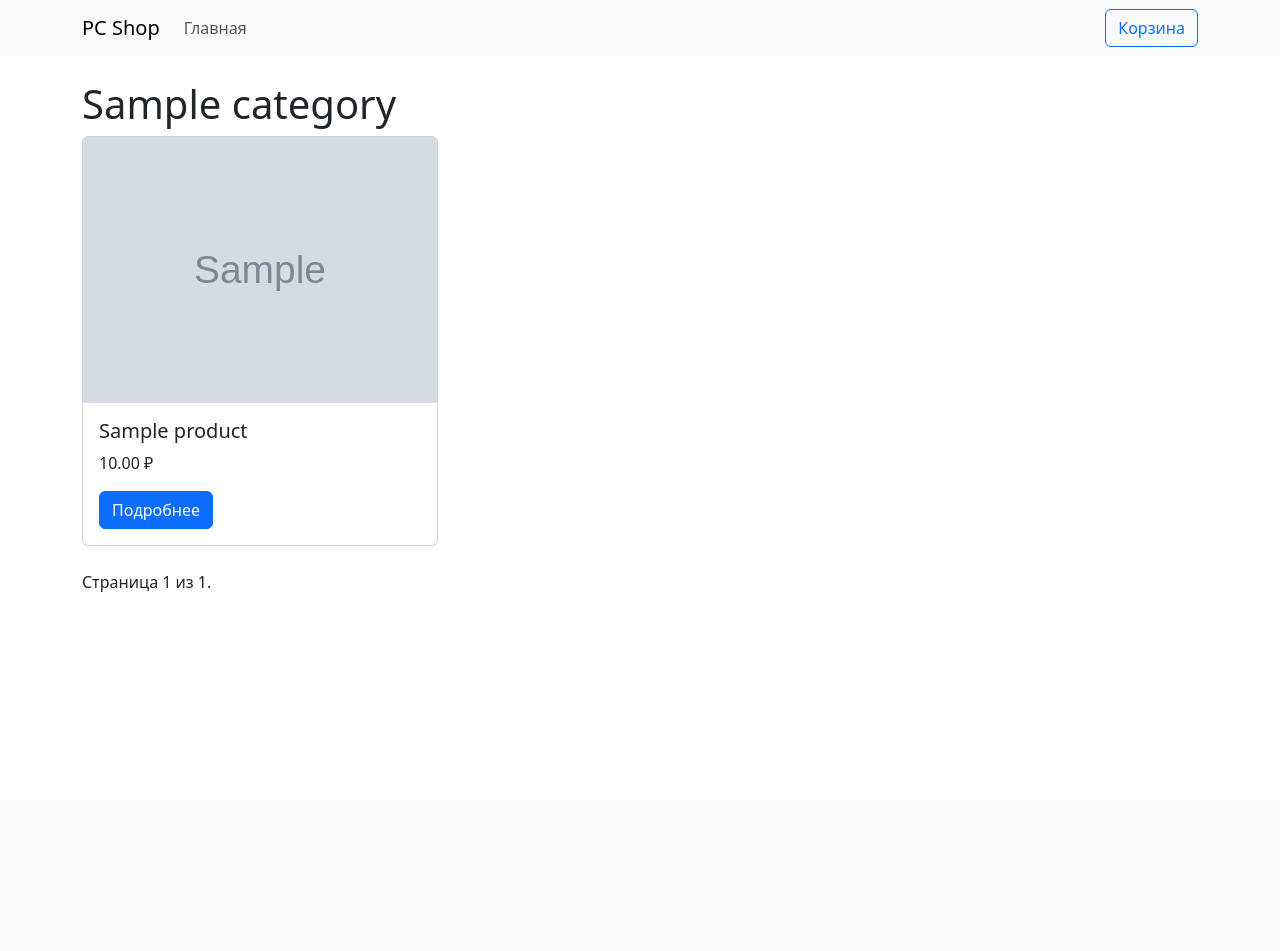
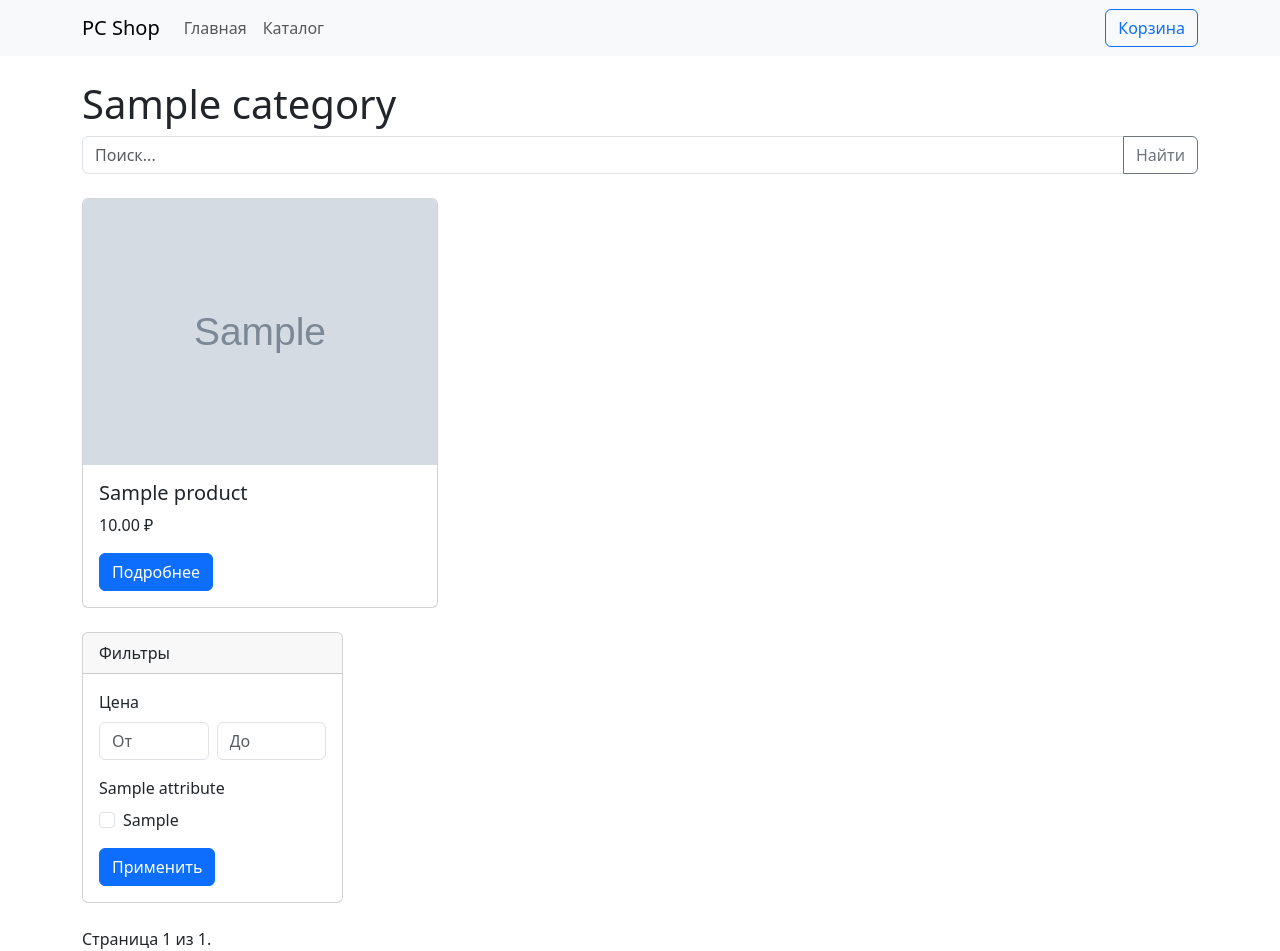
Before and after one commit to Max-Ivashura/PC-Shop_DiplomProject, a Django app: a page that uses pc_shop/templates/base.html in a window 1280 px wide. Before the commit the page ends 592 px from the top, so only its background shows below. Run offline with Django 4.2, Linux system fonts and the light colour scheme; tables that the repository leaves empty hold one stand-in row (values such as "Sample post"); grey boxes marked "Sample" are stand-in pictures.

Commit message:
4 Stage - Products: Catalog functional

```diff
--- /dev/null
+++ b/pc_shop/products/filters.py
@@ -0,0 +1,30 @@
+import django_filters
+from .models import Product, AttributeGroup, Attribute, ProductAttribute
+
+
+class ProductFilter(django_filters.FilterSet):
+    price_min = django_filters.NumberFilter(field_name="price", lookup_expr='gte')
+    price_max = django_filters.NumberFilter(field_name="price", lookup_expr='lte')
+
+    class Meta:
+        model = Product
+        fields = ['price_min', 'price_max']
+
+    def __init__(self, *args, **kwargs):
+        category = kwargs.pop('category', None)
+        super().__init__(*args, **kwargs)
+
+        # Динамически добавляем фильтры по характеристикам для текущей категории
+        if category:
+            # Получаем все группы характеристик для категории
+            attribute_groups = AttributeGroup.objects.filter(category=category)
+            for group in attribute_groups:
+                # Для каждой группы добавляем фильтры по её характеристикам
+                for attr in group.attributes.all():
+                    # Используем MultipleChoiceFilter для чекбоксов
+                    self.filters[f'attr_{attr.id}'] = django_filters.MultipleChoiceFilter(
+                        field_name=f'attributes__value',
+                        lookup_expr='icontains',
+                        label=attr.name,
+                        choices=ProductAttribute.objects.filter(attribute=attr).values_list('value', 'value').distinct()
+                    )
--- a/pc_shop/products/templates/products/product_list.html
+++ b/pc_shop/products/templates/products/product_list.html
@@ -7,6 +7,19 @@
 {% block content %}
 <h1>{% if category %}{{ category.name }}{% else %}Каталог{% endif %}</h1>
 
+<!-- Поисковая строка -->
+<div class="mb-4">
+    <form method="get" action="">
+        <div class="input-group">
+            <input type="text" class="form-control" name="search" placeholder="Поиск..."
+                   value="{{ request.GET.search }}">
+            <button class="btn btn-outline-secondary" type="submit">Найти</button>
+        </div>
+    </form>
+</div>
+
+
+<!-- Список товаров -->
 <div class="row">
     {% for product in products %}
     <div class="col-md-4 mb-4">
@@ -20,6 +33,52 @@
         </div>
     </div>
     {% endfor %}
+</div>
+
+<!-- Боковая панель фильтров -->
+<div class="row">
+    <div class="col-md-3">
+        <div class="card mb-4">
+            <div class="card-header">Фильтры</div>
+            <div class="card-body">
+                <form method="get" action="">
+                    <!-- Цена -->
+                    <div class="mb-3">
+                        <label class="form-label">Цена</label>
+                        <div class="row g-2">
+                            <div class="col">
+                                <input type="number" class="form-control" name="price_min" placeholder="От"
+                                       value="{{ request.GET.price_min }}">
+                            </div>
+                            <div class="col">
+                                <input type="number" class="form-control" name="price_max" placeholder="До"
+                                       value="{{ request.GET.price_max }}">
+                            </div>
+                        </div>
+                    </div>
+
+                    <!-- Характеристики -->
+                    {% for field in filter.form %}
+                    {% if 'attr_' in field.name %}
+                    <div class="mb-3">
+                        <label class="form-label">{{ field.label }}</label>
+                        {% for choice in field.field.choices %}
+                        <div class="form-check">
+                            <input class="form-check-input" type="checkbox" name="{{ field.name }}"
+                                   value="{{ choice.0 }}"
+                                   {% if choice.0 in field.value|default_if_none:'' %}checked{% endif %}>
+                            <label class="form-check-label">{{ choice.0 }}</label>
+                        </div>
+                        {% endfor %}
+                    </div>
+                    {% endif %}
+                    {% endfor %}
+
+                    <button type="submit" class="btn btn-primary">Применить</button>
+                </form>
+            </div>
+        </div>
+    </div>
 </div>
 
 <!-- Пагинация -->
--- a/pc_shop/products/views.py
+++ b/pc_shop/products/views.py
@@ -1,24 +1,47 @@
+from .filters import ProductFilter
+from .models import Product, Category
+from django.db.models import Q
+from django_filters.views import FilterView
 from django.shortcuts import render, get_object_or_404
 from django.views.generic import ListView, DetailView
-from .models import Product, Category
 
-class ProductListView(ListView):
+
+class ProductListView(FilterView):
     model = Product
     template_name = 'products/product_list.html'
     context_object_name = 'products'
-    paginate_by = 9  # Постраничный вывод (9 товаров на страницу)
+    paginate_by = 9
+    filterset_class = ProductFilter
 
     def get_queryset(self):
+        queryset = super().get_queryset()
         category_slug = self.kwargs.get('category_slug')
+
+        # Фильтрация по категории
         if category_slug:
-            # Фильтрация по категории (пока базовая, позже добавим сложные фильтры)
-            return Product.objects.filter(category__slug=category_slug)
-        return Product.objects.all()
+            queryset = queryset.filter(category__slug=category_slug)
+            self.category = get_object_or_404(Category, slug=category_slug)
+        else:
+            self.category = None
+
+        # Поиск по названию и описанию
+        search_query = self.request.GET.get('search')
+        if search_query:
+            queryset = queryset.filter(
+                Q(name__icontains=search_query) | Q(description__icontains=search_query)
+            )
+
+        return queryset
 
     def get_context_data(self, **kwargs):
         context = super().get_context_data(**kwargs)
-        context['category'] = Category.objects.filter(slug=self.kwargs.get('category_slug')).first()
+        context['category'] = self.category
         return context
+
+    def get_filterset_kwargs(self, filterset_class):
+        kwargs = super().get_filterset_kwargs(filterset_class)
+        kwargs['category'] = self.category  # Передаем категорию в фильтр
+        return kwargs
 
 class ProductDetailView(DetailView):
     model = Product
--- a/pc_shop/templates/base.html
+++ b/pc_shop/templates/base.html
@@ -19,6 +19,9 @@
                     <li class="nav-item">
                         <a class="nav-link" href="{% url 'home' %}">Главная</a>
                     </li>
+                    <li class="nav-item">
+                        <a class="nav-link" href="{% url 'product_list' %}">Каталог</a>
+                    </li>
                 </ul>
                 <a href="#" class="btn btn-outline-primary">Корзина</a>
             </div>
```
Lines whose indentation alone changed are shown as unchanged.
